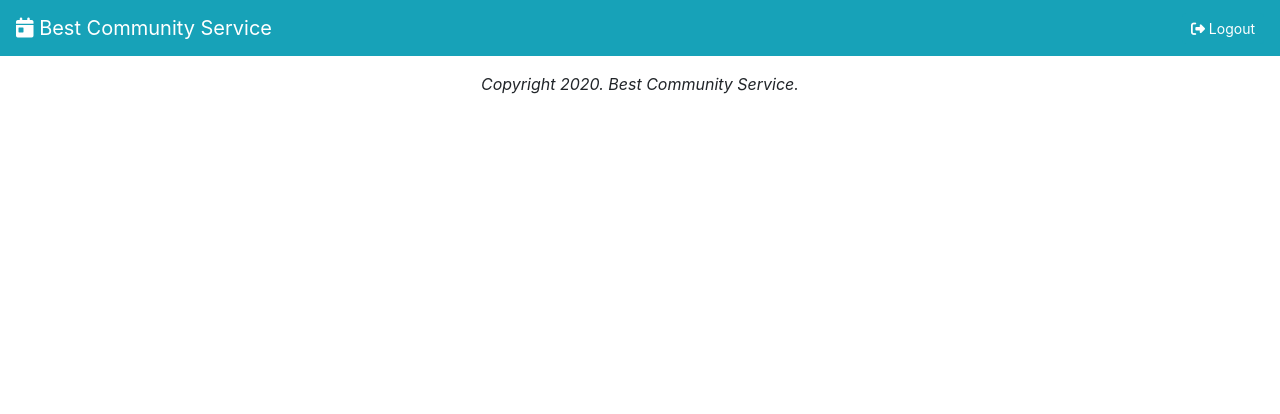
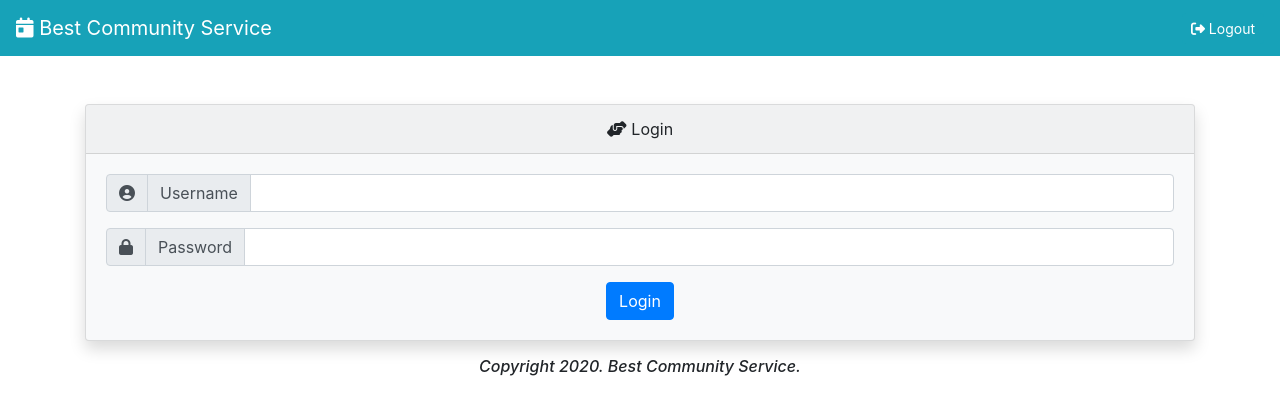
Before and after one commit to amazr/communitypro, a React (Create React App) app in the folder client/: page /login in a window 1280 px wide. Shown: the top 414 px of the page. Built offline with nearby package versions, Linux system fonts and the light colour scheme.

Commit message:
API access on react working

```diff
--- a/client/package.json
+++ b/client/package.json
@@ -7,6 +7,7 @@
     "@testing-library/react": "^9.4.1",
     "@testing-library/user-event": "^7.2.1",
     "bootstrap": "^4.4.1",
+    "cors": "^2.8.5",
     "react": "^16.12.0",
     "react-dom": "^16.12.0",
     "react-router-dom": "^5.1.2",
--- a/client/src/pages/Footer.jsx
+++ b/client/src/pages/Footer.jsx
@@ -10,7 +10,7 @@ function Footer(props) {
                 <div>
 
                     <div class="text-center mt-3">
-                <p class="font-italic">Copyright 2020. Best Community Service.</p>
+                <h6 class="font-italic">Copyright 2020. Best Community Service.</h6>
             </div>
 
             <script src="https://code.jquery.com/jquery-3.4.1.slim.min.js" integrity="sha384-J6qa4849blE2+poT4WnyKhv5vZF5SrPo0iEjwBvKU7imGFAV0wwj1yYfoRSJoZ+n" crossorigin="anonymous"></script>
--- a/client/src/pages/Home.jsx
+++ b/client/src/pages/Home.jsx
@@ -1,9 +1,32 @@
 import React, { useState } from 'react'
 
-const Home = () => {
+class Home extends React.Component {
+
+    constructor(props) {
+        super(props);
+        this.state = { apiResponse: "" };
+    }
+
+    callAPI() {
+        fetch("http://localhost:8080/")
+            .then(res => res.text())
+            .then(res => this.setState({ apiResponse: res }));
+    }
+
+    componentWillMount() {
+        this.callAPI();
+    }
+
+    render() {
         return (
             <div class = "container mt-3">
 
+            <div class="card shadow text-center bg-light mb-3" >
+                <div class="card-header"><i class="fas fa-hands-helping"></i> API Endpoint</div>
+                <div class="card-body">
+                <h5 class="card-title">{this.state.apiResponse}</h5>
+                </div>
+            </div>
 
             <div class="card shadow text-center bg-light mb-3" >
                 <div class="card-header"><i class="fas fa-hands-helping"></i> Volunteer Sign-up</div>
@@ -22,7 +45,7 @@ const Home = () => {
                 <div class="card-body">
                 <h5 class="card-title">Nothing to see here...</h5>
                 <p class="card-text">Your reservations will appear here. So empty!</p>
-            <a href="#" class="btn btn-info">Make a Reservation <i class="fas fa-arrow-circle-right"></i></a>
+                <a href="/reservations" class="btn btn-info">Make a Reservation <i class="fas fa-arrow-circle-right"></i></a>
                 </div>
                 <div class="card-footer text-muted">
                 Available
@@ -48,5 +71,6 @@ const Home = () => {
         </div>
         );
     }
+}
 
 export default Home;
--- /dev/null
+++ b/client/src/pages/Login.jsx
@@ -0,0 +1,38 @@
+import React, { useState } from 'react'
+
+const Login = () => {
+    return (
+        <div class = "container mt-5">
+
+            <div class="card shadow text-center bg-light mb-3" >
+                <div class="card-header"><i class="fas fa-hands-helping"></i> Login</div>
+                <div class="card-body">
+                    <form>
+                        <div class="input-group mb-3">
+                            <div class="input-group-prepend">
+                                <span class="input-group-text"><i class="fas fa-user-circle"></i></span>
+                                <span class="input-group-text">Username</span>
+                            </div>
+                            <input type="text" class="form-control" aria-label="Please enter your Username" />
+                        </div>
+
+                        <div class="input-group mb-3">
+                            <div class="input-group-prepend">
+                                <span class="input-group-text"><i class="fas fa-lock"></i></span>
+                                <span class="input-group-text">Password</span>
+                            </div>
+                            <input type="password" class="form-control" aria-label="Please enter your Password" />
+                        </div>
+
+                        <button type="submit" class="btn btn-primary">Login</button>
+                    </form>
+                </div>
+            </div>
+
+
+
+        </div>
+    );
+}
+
+export default Login;
--- a/client/src/pages/Main.jsx
+++ b/client/src/pages/Main.jsx
@@ -12,6 +12,8 @@ import ReactDOM from 'react-dom';
 import Home from '../pages/Home';
 import Footer from '../pages/Footer';
 import Navbar from '../pages/Navbar';
+import Login from '../pages/Login';
+import Reservations from '../pages/Reservations';
 
 
 function Main(props) {
@@ -21,6 +23,8 @@ function Main(props) {
         <div>
             <Navbar />
             <Route exact path="/" component={Home}/>
+            <Route path="/login" component={Login}/>
+            <Route path="/reservations" component={Reservations}/>
             <Footer />
         </div>
     </Router>
--- /dev/null
+++ b/client/src/pages/Reservations.jsx
@@ -0,0 +1,32 @@
+import React, { useState } from 'react'
+
+const Reservations = () => {
+
+
+
+    return (
+        <div class = "container mt-3">
+
+        <div class="card shadow text-center mt-3">
+            <div class="card-header">
+                <i class="fas fa-calendar-day"></i> Reservations / Rentals
+            </div>
+            <div class="card-body">
+                <h5 class="card-title">When do you wish to make the reservation for?</h5>
+
+                <a href="#" class="btn btn-info">Next <i class="fas fa-arrow-circle-right"></i></a>
+            </div>
+
+
+            <div class="card-footer text-muted">
+            Available
+            </div>
+        </div>
+
+
+
+    </div>
+    );
+}
+
+export default Reservations;
--- a/package.json
+++ b/package.json
@@ -8,6 +8,7 @@
   },
   "dependencies": {
     "bcrypt": "^4.0.0",
+    "cors": "^2.8.5",
     "dotenv": "^8.2.0",
     "express": "^4.17.1",
     "mongoose": "^5.9.2"
```
Also changed, not shown: 2 other files (tests, documents, lock files or other folders). Lines whose indentation alone changed are shown as unchanged.
